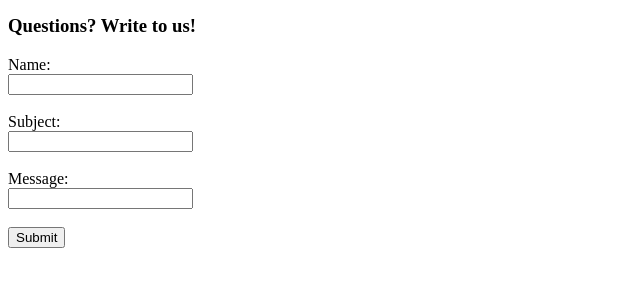
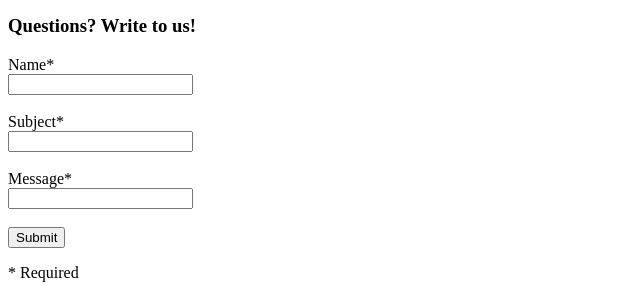
Before and after one commit to mlowak/15-prostastronahtml, a plain HTML site: page index.html in a window 1280 px wide. Shown: the part 2012-2307 px from the top of the page, 0-640 px from the left. Before the commit the page ends 2268 px from the top, so only its background shows below. Drawn offline with Linux system fonts and the light colour scheme.

Commit message:
ostatnie poprawki

```diff
--- a/index.html
+++ b/index.html
@@ -65,13 +65,14 @@
         </address>
         <h3>Questions? Write to us!</h3>
         <form>
-            <label for="name">Name:</label><br>
-            <input type="text" id="nname" name="name" value=""><br><br>
-            <label for="subject">Subject:</label><br>
-            <input type="text" id="subject" name="subject" value=""><br><br>
-            <label for="message">Message:</label><br>
-            <input type="text" id="message" name="message" value=""><br><br>
+            <label for="name">Name*</label><br>
+            <input type="text" id="name" name="name" required><br><br>
+            <label for="subject">Subject*</label><br>
+            <input type="text" id="subject" name="subject" required><br><br>
+            <label for="message">Message*</label><br>
+            <input type="text" id="message" name="message" required><br><br>
             <input type="submit" value="Submit">
+            <p>* Required</p>
         </form>
     </section>
 </body>
```
